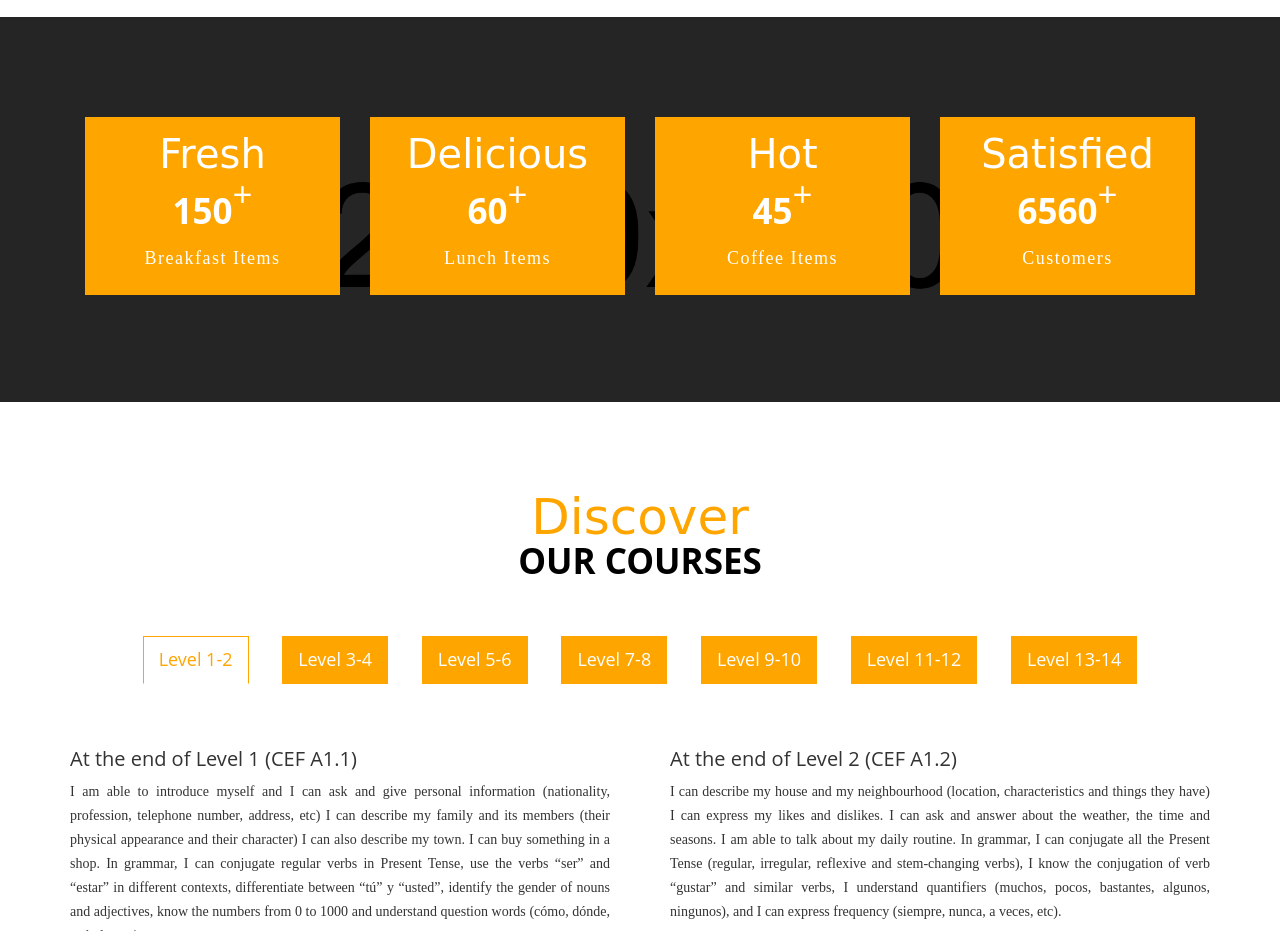
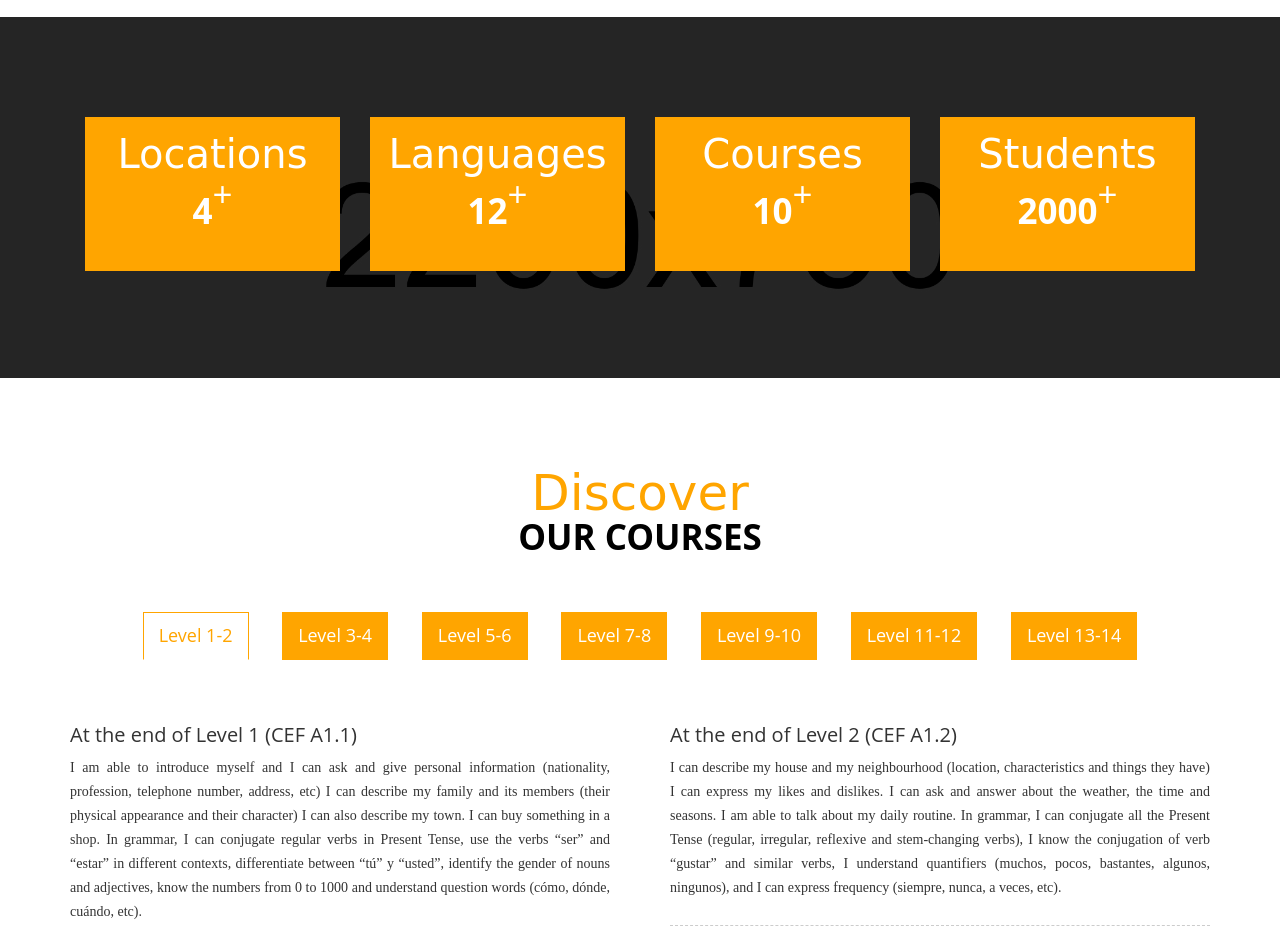
Before and after one commit to develop-code/espanoltotal, a plain HTML site: page index.html in a window 1280 px wide. Shown: the part 1320-2251 px from the top of the page. Drawn offline with Linux system fonts and the light colour scheme.

Commit message:
Counters changes

```diff
--- a/index.html
+++ b/index.html
@@ -204,33 +204,33 @@
 
                 <li class="col-md-3 col-sm-3 col-xs-12">
                   <div class="mu-single-counter">
-                    <span>Fresh</span>
-                    <h3><span class="counter-value" data-count="150">0</span><sup>+</sup></h3>
-                    <p>Breakfast Items</p>
+                    <span>Locations</span>
+                    <h3><span class="counter-value" data-count="4">0</span><sup>+</sup></h3>
+                    <!-- <p>Breakfast Items</p> -->
                   </div>
                 </li>
 
                 <li class="col-md-3 col-sm-3 col-xs-12">
                   <div class="mu-single-counter">
-                    <span>Delicious</span>
-                    <h3><span class="counter-value" data-count="60">0</span><sup>+</sup></h3>
-                    <p>Lunch Items</p>
+                    <span>Languages</span>
+                    <h3><span class="counter-value" data-count="12">0</span><sup>+</sup></h3>
+                    <!-- <p>Lunch Items</p> -->
                   </div>
                 </li>
 
                  <li class="col-md-3 col-sm-3 col-xs-12">
                   <div class="mu-single-counter">
-                    <span>Hot</span>
-                     <h3><span class="counter-value" data-count="45">0</span><sup>+</sup></h3>
-                    <p>Coffee Items</p>
+                    <span>Courses</span>
+                     <h3><span class="counter-value" data-count="10">0</span><sup>+</sup></h3>
+                    <!-- <p>Coffee Items</p> -->
                   </div>
                 </li>
 
                  <li class="col-md-3 col-sm-3 col-xs-12">
                   <div class="mu-single-counter">
-                    <span>Satisfied</span>
-                    <h3><span class="counter-value" data-count="6560">0</span><sup>+</sup></h3>
-                    <p>Customers</p>
+                    <span>Students</span>
+                    <h3><span class="counter-value" data-count="2000">0</span><sup>+</sup></h3>
+                    <!-- <p>Customers</p> -->
                   </div>
                 </li>
 
```
